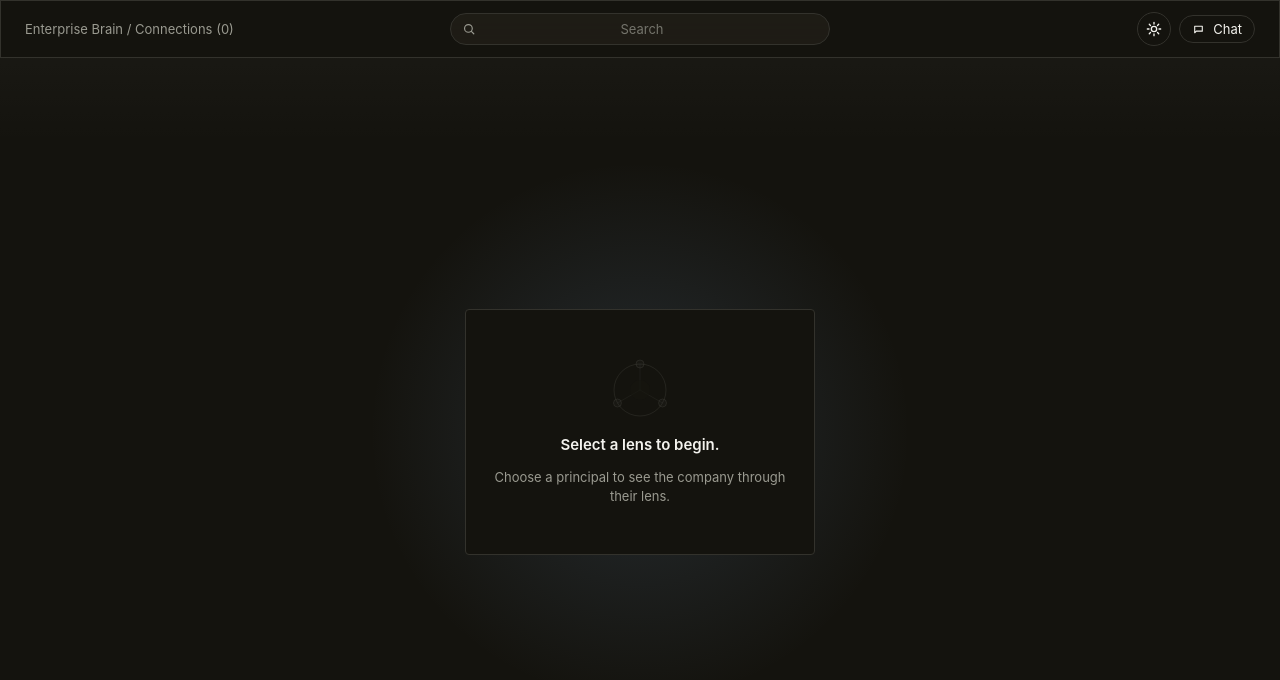
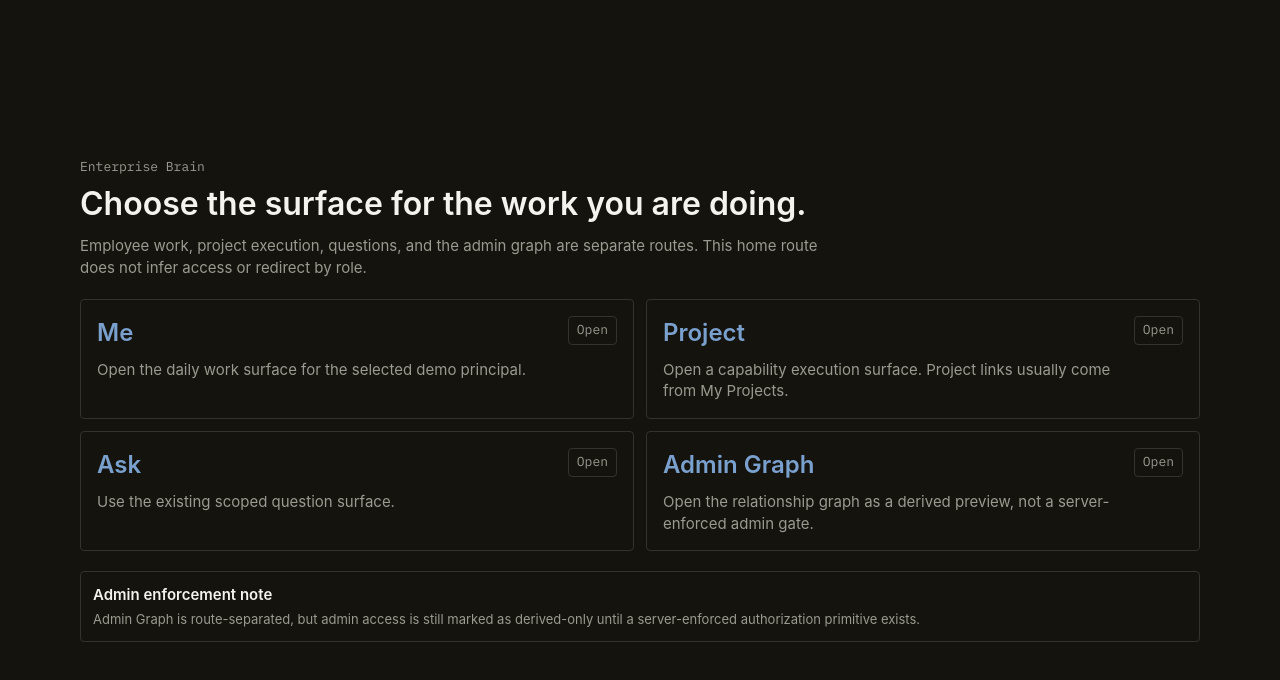
Before and after one commit to princeanozie25-web/enterprise-brain, a Next.js app in the folder console/: page / in a window 1280 px wide. Shown: the top 680 px of the page. Built offline with nearby package versions, Linux system fonts and the light colour scheme; a web font is replaced by a local one.

Commit message:
Separate product routes for admin graph

```diff
--- /dev/null
+++ b/console/src/app/admin/graph/page.tsx
@@ -0,0 +1,5 @@
+import { Console } from "@/components/Console";
+
+export default function AdminGraphPage() {
+  return <Console view="adminGraph" />;
+}
--- a/console/src/app/page.tsx
+++ b/console/src/app/page.tsx
@@ -1,6 +1,5 @@
-import { Console } from "@/components/Console";
+import { ProductHome } from "@/components/ProductHome";
 
-// AR-2: the Org Graph is the entry surface — the thing you land on.
 export default function Page() {
-  return <Console view="graph" />;
+  return <ProductHome />;
 }
--- a/console/src/components/Console.tsx
+++ b/console/src/components/Console.tsx
@@ -51,7 +51,7 @@ function entryDoorActor(search: string): string | null {
 export function Console({
   view = "ask",
 }: {
-  view?: "graph" | "ask" | "lens" | "atlas" | "lane" | "project" | "me";
+  view?: "adminGraph" | "ask" | "lens" | "atlas" | "lane" | "project" | "me";
 }) {
   const [principal, setPrincipal] = useState<string | null>(null);
   const [scope, setScope] = useState<ScopeStatement | null>(null);
@@ -186,15 +186,20 @@ export function Console({
 
       <nav className="ap-card border-x-0 border-t-0" aria-label="Rooms" data-testid="view-switcher">
         <div className="mx-auto flex max-w-6xl items-center gap-2 px-4 py-1.5">
-          <ViewDoor label="Graph" href="/" active={view === "graph"} principal={principal} />
           <ViewDoor label="Me" href="/me" active={view === "me"} principal={principal} />
+          <ViewDoor label="Project" href="/project" active={view === "project"} principal={principal} />
           <ViewDoor label="Ask" href="/ask" active={view === "ask"} principal={principal} />
+          <ViewDoor label="Admin Graph" href="/admin/graph" active={view === "adminGraph"} principal={principal} />
+          <span
+            className="ap-register-evidence ap-soft rounded px-1.5 py-0.5"
+            style={{ fontSize: TYPE.scale.xs }}
+            data-testid="admin-preview-badge"
+          >
+            derived access posture only / not full auth enforced yet
+          </span>
           <ViewDoor label="Lens" href="/lens" active={view === "lens"} principal={principal} />
           <ViewDoor label="Atlas" href="/atlas" active={view === "atlas"} principal={principal} />
           <ViewDoor label="Lane" href="/lane" active={view === "lane"} principal={principal} />
-          {view === "project" && (
-            <ViewDoor label="Project" href="/project" active principal={principal} />
-          )}
           {/* THE RESERVED DOOR — flagged in the AP-3 closeout: "Ledger —
               reserved" is placeholder copy for a room that does not exist
               yet. Disabled, not hidden: the shell states its own shape. */}
@@ -214,9 +219,9 @@ export function Console({
         className={`mx-auto flex max-w-6xl gap-6 p-4 ${irisClass}`}
         data-testid="iris-stage"
       >
-        {view === "graph" ? (
+        {view === "adminGraph" ? (
           <main className="min-w-0 flex-1">
-            <GraphRoom actor={principal} reducedMotion={reduced} />
+            <GraphRoom actor={principal} reducedMotion={reduced} adminPreview />
           </main>
         ) : view === "me" ? (
           <EmployeeDashboard actor={principal} />
@@ -375,7 +380,7 @@ function ViewDoor({
   active: boolean;
   principal: string | null;
 }) {
-  const testid = `view-door-${label.toLowerCase()}`;
+  const testid = `view-door-${label.toLowerCase().replace(/\s+/g, "-")}`;
   if (active) {
     return (
       <span
--- /dev/null
+++ b/console/src/components/ProductHome.tsx
@@ -0,0 +1,89 @@
+import { TYPE } from "@/lib/tokens";
+
+const DESTINATIONS = [
+  {
+    detail: "Open the daily work surface for the selected demo principal.",
+    href: "/me",
+    label: "Me",
+    testid: "root-link-me",
+  },
+  {
+    detail: "Open a capability execution surface. Project links usually come from My Projects.",
+    href: "/project",
+    label: "Project",
+    testid: "root-link-project",
+  },
+  {
+    detail: "Use the existing scoped question surface.",
+    href: "/ask",
+    label: "Ask",
+    testid: "root-link-ask",
+  },
+  {
+    detail: "Open the relationship graph as a derived preview, not a server-enforced admin gate.",
+    href: "/admin/graph",
+    label: "Admin Graph",
+    testid: "root-link-admin-graph",
+  },
+];
+
+export function ProductHome() {
+  return (
+    <main className="mx-auto flex min-h-screen max-w-6xl flex-col justify-center gap-5 px-4 py-8" data-testid="root-home">
+      <header className="max-w-3xl">
+        <p className="ap-register-evidence ap-soft" style={{ fontSize: TYPE.scale.xs }}>
+          Enterprise Brain
+        </p>
+        <h1
+          className="ap-register-chrome mt-2"
+          style={{ fontSize: TYPE.scale.xl, fontWeight: 600, lineHeight: TYPE.line.display }}
+        >
+          Choose the surface for the work you are doing.
+        </h1>
+        <p className="ap-soft mt-3" style={{ fontSize: TYPE.scale.sm, lineHeight: TYPE.line.body }}>
+          Employee work, project execution, questions, and the admin graph are separate routes. This
+          home route does not infer access or redirect by role.
+        </p>
+      </header>
+
+      <section className="grid grid-cols-1 gap-3 md:grid-cols-2" aria-label="Product routes">
+        {DESTINATIONS.map((destination) => (
+          <a
+            key={destination.href}
+            href={destination.href}
+            className="ap-card ap-washable block rounded p-4"
+            data-testid={destination.testid}
+          >
+            <div className="flex items-start justify-between gap-3">
+              <div>
+                <p className="ap-register-chrome" style={{ fontSize: TYPE.scale.lg, fontWeight: 600 }}>
+                  {destination.label}
+                </p>
+                <p className="ap-soft mt-2" style={{ fontSize: TYPE.scale.sm, lineHeight: TYPE.line.body }}>
+                  {destination.detail}
+                </p>
+              </div>
+              <span
+                className="ap-register-evidence ap-soft ap-hairline rounded border px-2 py-1"
+                style={{ fontSize: TYPE.scale.xs }}
+                aria-hidden="true"
+              >
+                Open
+              </span>
+            </div>
+          </a>
+        ))}
+      </section>
+
+      <section className="ap-card rounded p-3" data-testid="root-admin-note">
+        <p className="ap-register-chrome" style={{ fontSize: TYPE.scale.sm, fontWeight: 600 }}>
+          Admin enforcement note
+        </p>
+        <p className="ap-soft mt-1" style={{ fontSize: TYPE.scale.xs, lineHeight: TYPE.line.body }}>
+          Admin Graph is route-separated, but admin access is still marked as derived-only until a
+          server-enforced authorization primitive exists.
+        </p>
+      </section>
+    </main>
+  );
+}
```
Also changed, not shown: 2 other files (tests, documents, lock files or other folders).
